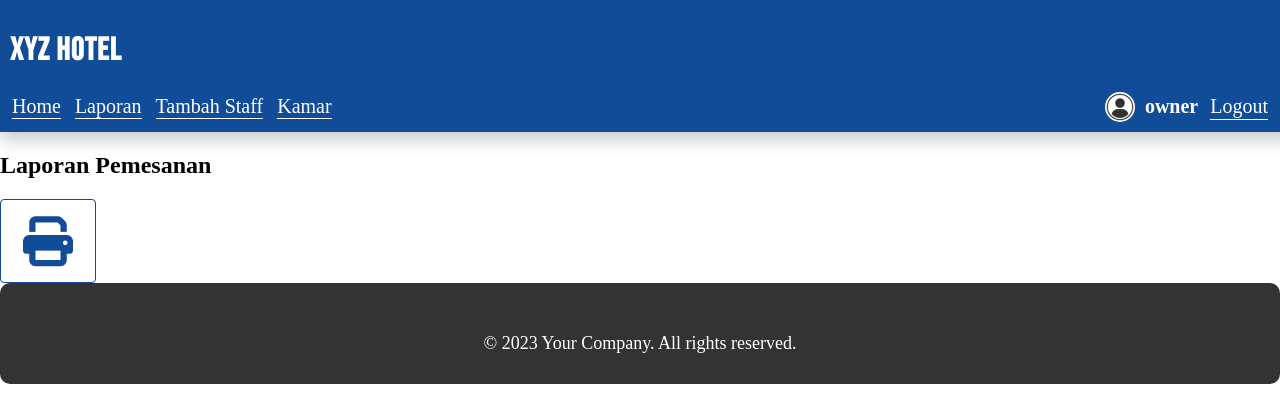
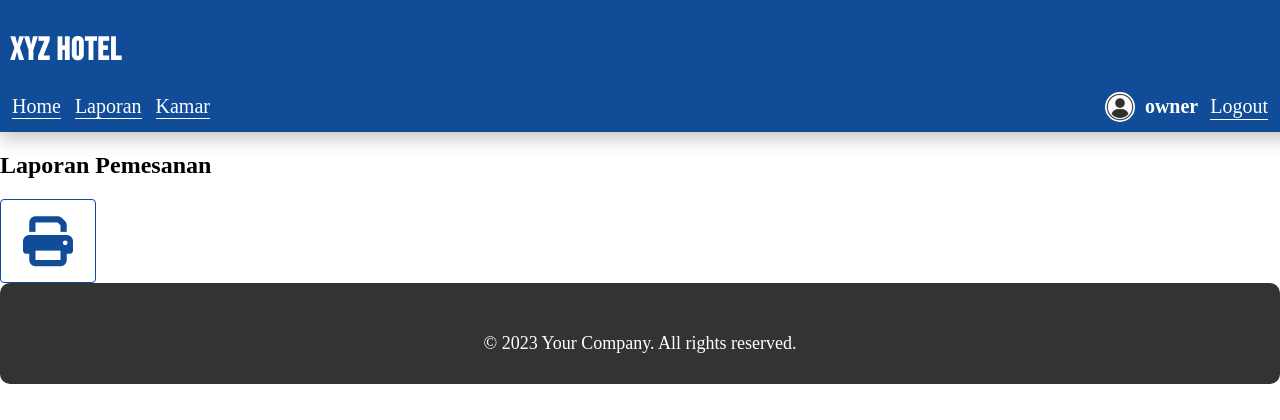
Before and after one commit to SuryoNgr/KKP, a PHP site: page /staff/laporan.php in a window 1280 px wide. Shown: the top 420 px of the page. Run offline with PHP 8.4, Linux system fonts and the light colour scheme; a user stored in the database is signed in; some libraries are stand-ins or nearby versions.

Commit message:
Update navbar.php

```diff
--- a/staff/navbar.php
+++ b/staff/navbar.php
@@ -14,7 +14,6 @@
             <ul>
                 <li><a href="halaman_owner.php">Home</a></li>
                 <li><a href="laporan.php">Laporan</a></li>
-                <li><a href="regisAdm.php">Tambah Staff</a></li>
                 <li><a href="ruang.php">Kamar</a></li>
             </ul>
             <div class="user-info">
```
